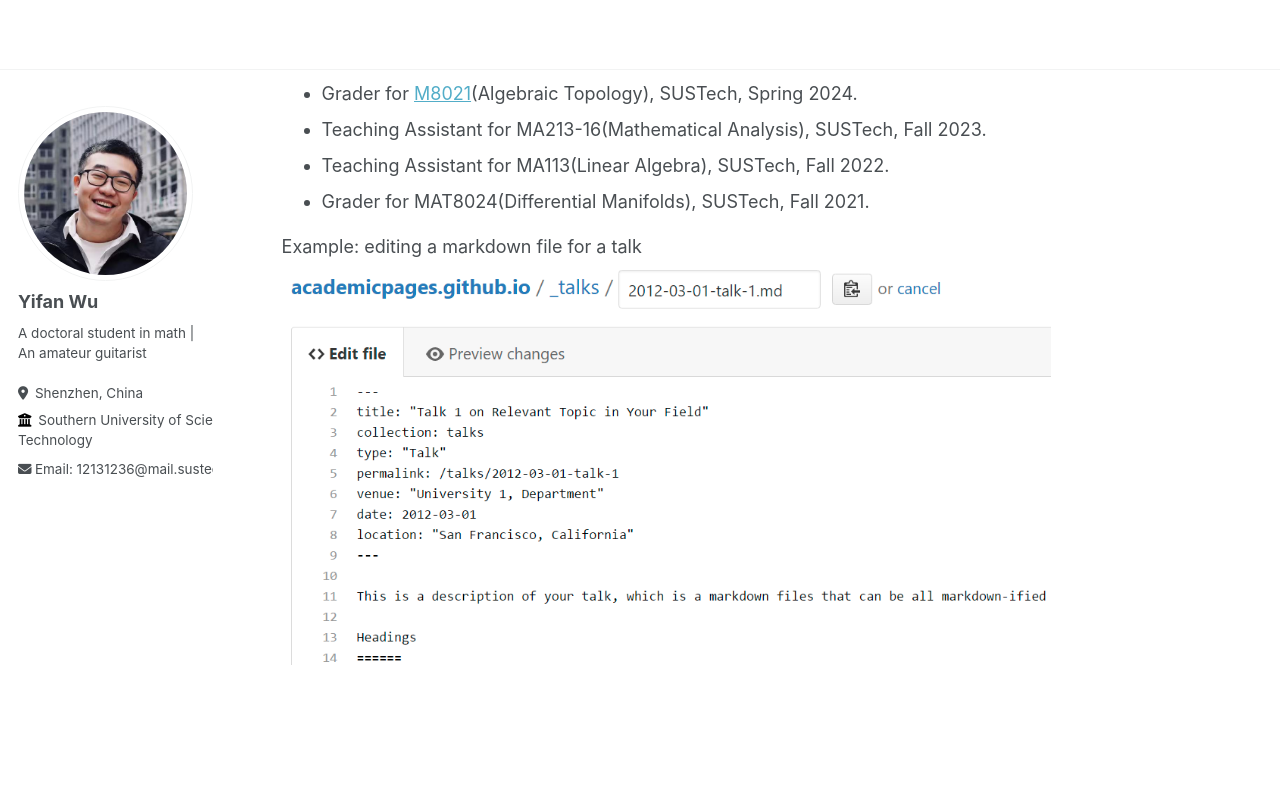
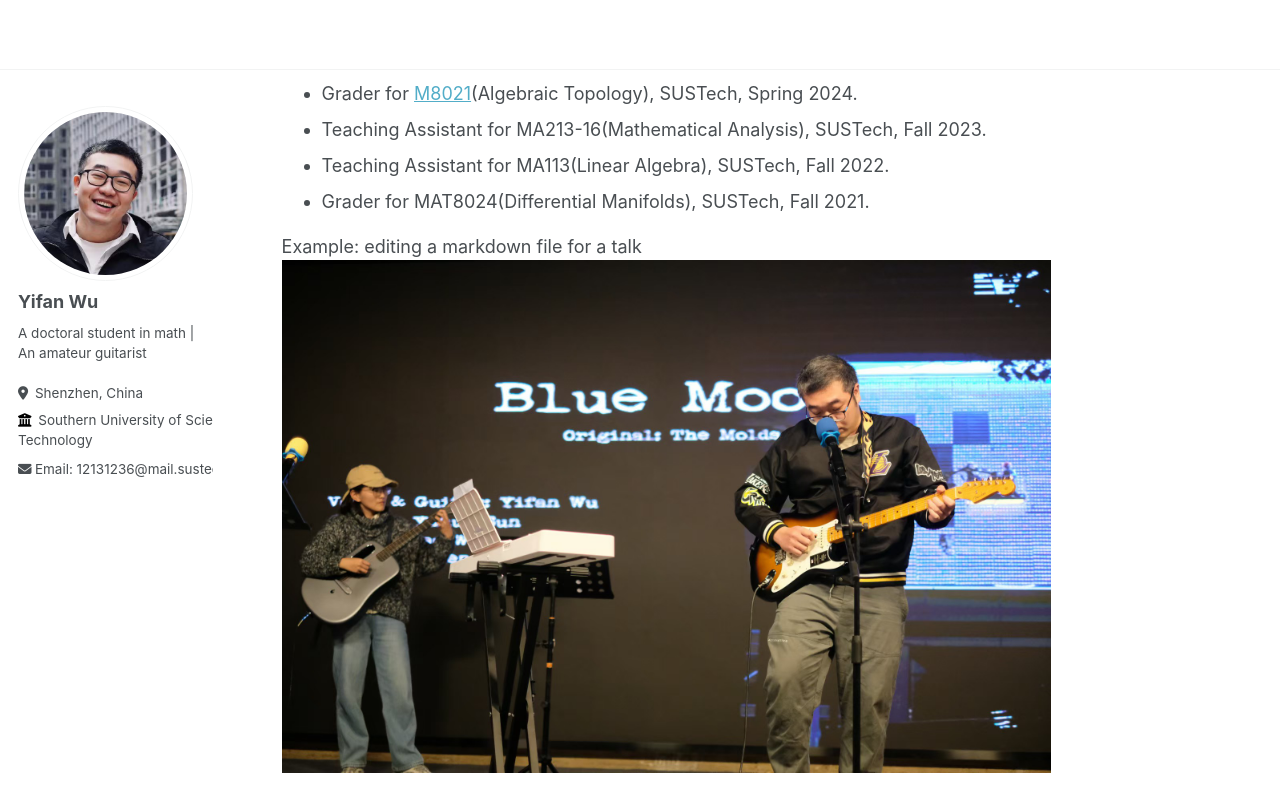
Before and after one commit to Wuyf19970105/Wuyf19970105.github.io, a Jekyll site: the page built from _pages/about.md, in a window 1280 px wide and 900 px high, scrolled down 1961 px. Shown: the top 812 px of the window. Built offline with Jekyll 4.4.1, drawn with Linux system fonts in a browser that asks for light colours.

Commit message:
Update about.md
Signed-off-by: Yifan Wu <148335396+Wuyf19970105@users.noreply.github.com>

```diff
--- a/_pages/about.md
+++ b/_pages/about.md
@@ -63,4 +63,4 @@
 * Grader for MAT8024(Differential Manifolds), SUSTech, Fall 2021.
 
 Example: editing a markdown file for a talk
-![Editing a markdown file for a talk](/images/editing-talk.png)
+![Editing a markdown file for a talk](/images/bm.jpg)
```
